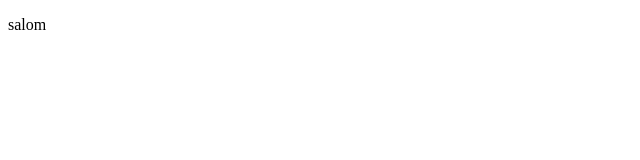
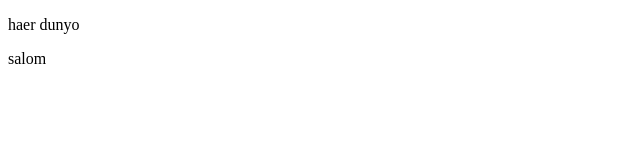
Before and after one commit to saidmirzaev408-netizen/helo, a plain HTML site: page index.html in a window 1280 px wide. Shown: the full height of the page, 0-640 px from the left. Drawn offline with Linux system fonts and the light colour scheme.

Commit message:
first commit

```diff
--- a/index.html
+++ b/index.html
@@ -7,6 +7,9 @@
 </head>
 <body>
 
+    <p>haer dunyo</p>
+
+
 
     <p>salom </p>
 </body>
```
